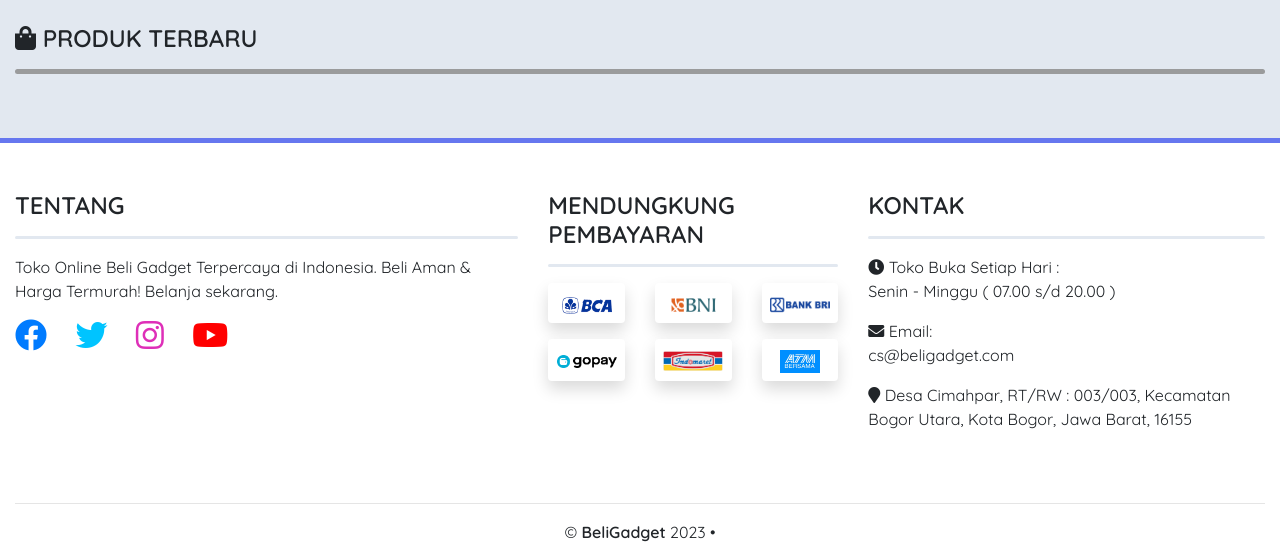
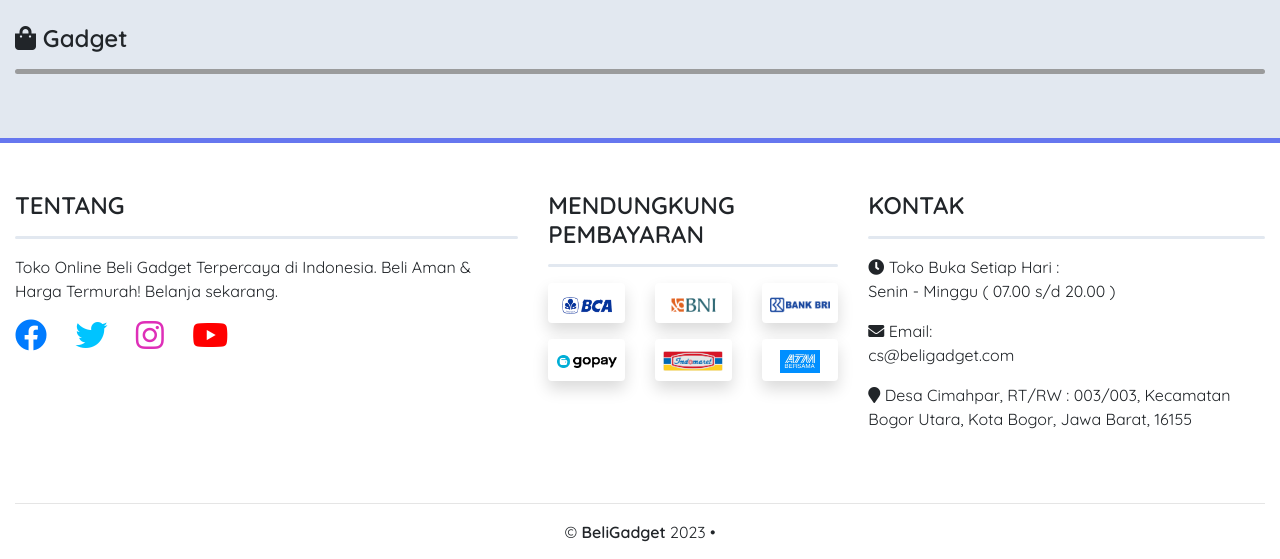
Before and after one commit to 0x476569636f/BeliGadget, a CodeIgniter app: page /beligadget/index.php/store/brand/1 in a window 1280 px wide. Shown: the part 53-612 px from the top of the page. Run offline with CodeIgniter, Linux system fonts and the light colour scheme; data that the repository does not hold is empty; some libraries are stand-ins or nearby versions.

Commit message:
Fix Display Products based on brand category

```diff
--- a/application/controllers/Store.php
+++ b/application/controllers/Store.php
@@ -28,7 +28,7 @@
     {
         $category = $this->m_store->category($id);
         $data = array(
-            'title' => 'Brand Gadget',
+            'title' => 'Gadget ' . $category->nama_brand,
             'product' => $this->m_store->get_all_product_baseonbrand($id),
             'content' => 'customer/v_brand'
         );
--- a/application/views/customer/v_brand.php
+++ b/application/views/customer/v_brand.php
@@ -1,7 +1,7 @@
 <div class="container-fluid mb-5 mt-4">
     <div class="row">
         <div class="col-md-12">
-            <h4 class="font-weight-bold"><i class="fa fa-shopping-bag"></i> PRODUK TERBARU</h4>
+            <h4 class="font-weight-bold"><i class="fa fa-shopping-bag"></i> <?= $title; ?></h4>
             <hr style="border-top: 5px solid rgb(154 155 156);border-radius:.5rem">
         </div>
     </div>
```
